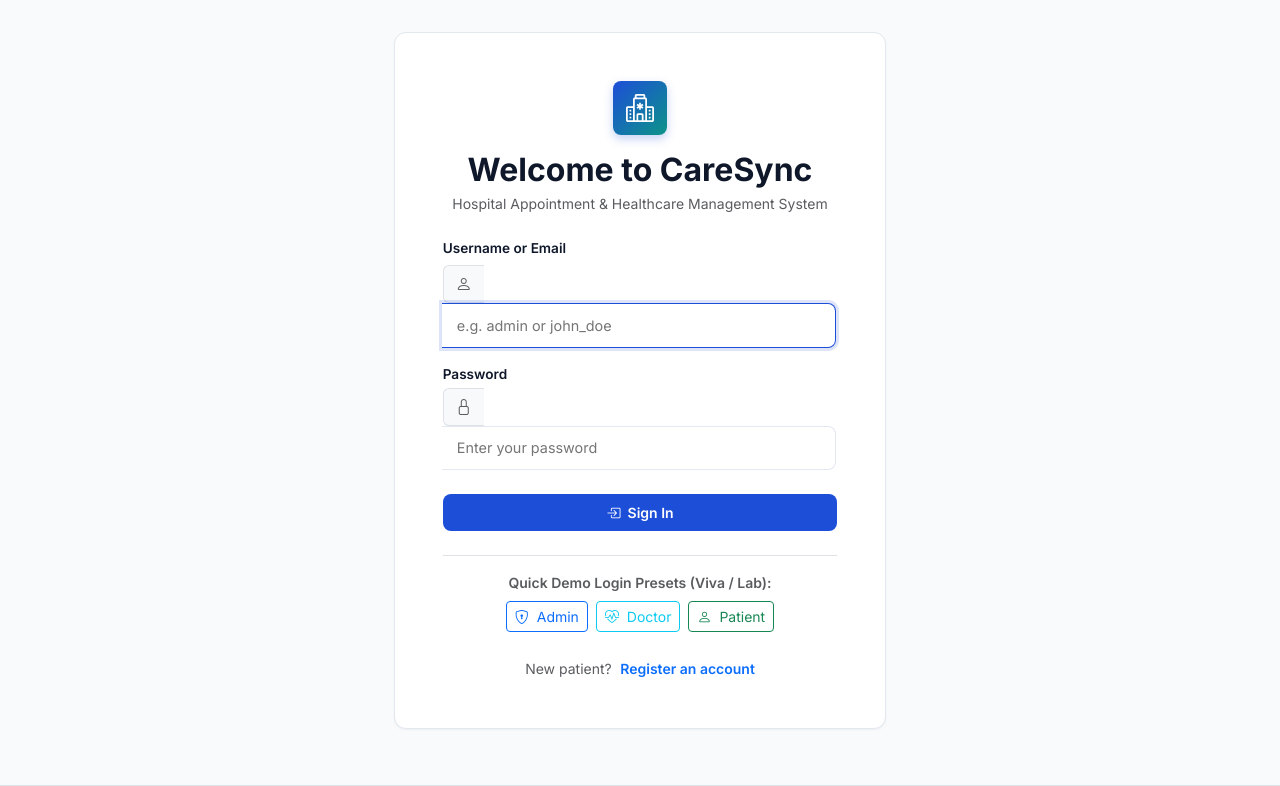
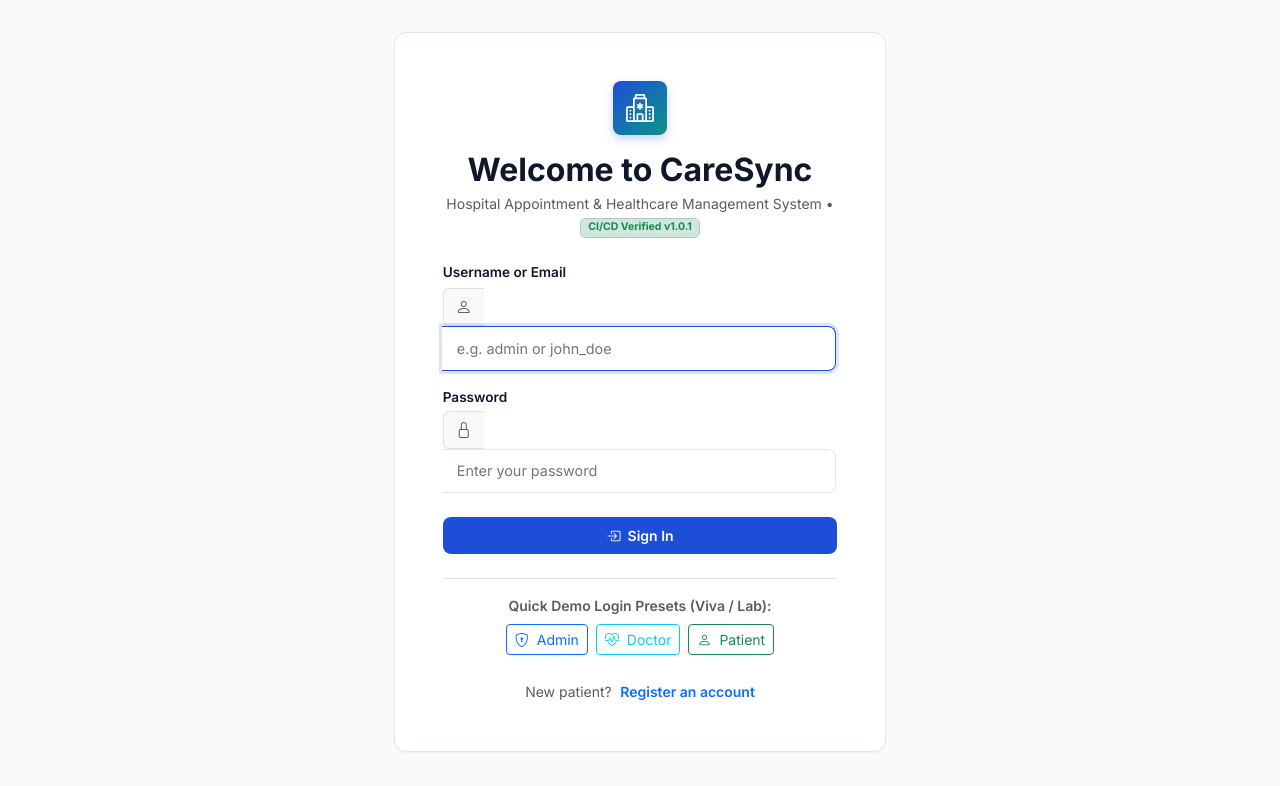
Before and after one commit to Naveen-20007/HospitalManagementSystem, a Flask app: page /auth/login in a window 1280 px wide. Shown: the top 786 px of the page. Run offline with Flask 3, Linux system fonts and the light colour scheme.

Commit message:
feat(ui): display CI/CD Verified v1.0.1 badge on login page

```diff
--- a/app/templates/auth/login.html
+++ b/app/templates/auth/login.html
@@ -11,7 +11,7 @@
           <i class="bi bi-hospital"></i>
         </div>
         <h2 class="fw-bold mb-1">Welcome to CareSync</h2>
-        <p class="text-muted small">Hospital Appointment & Healthcare Management System</p>
+        <p class="text-muted small">Hospital Appointment & Healthcare Management System &bull; <span class="badge bg-success-subtle text-success border border-success-subtle">CI/CD Verified v1.0.1</span></p>
       </div>
 
       <form method="POST" action="{{ url_for('auth.login', next=request.args.get('next')) }}" id="loginForm">
```
